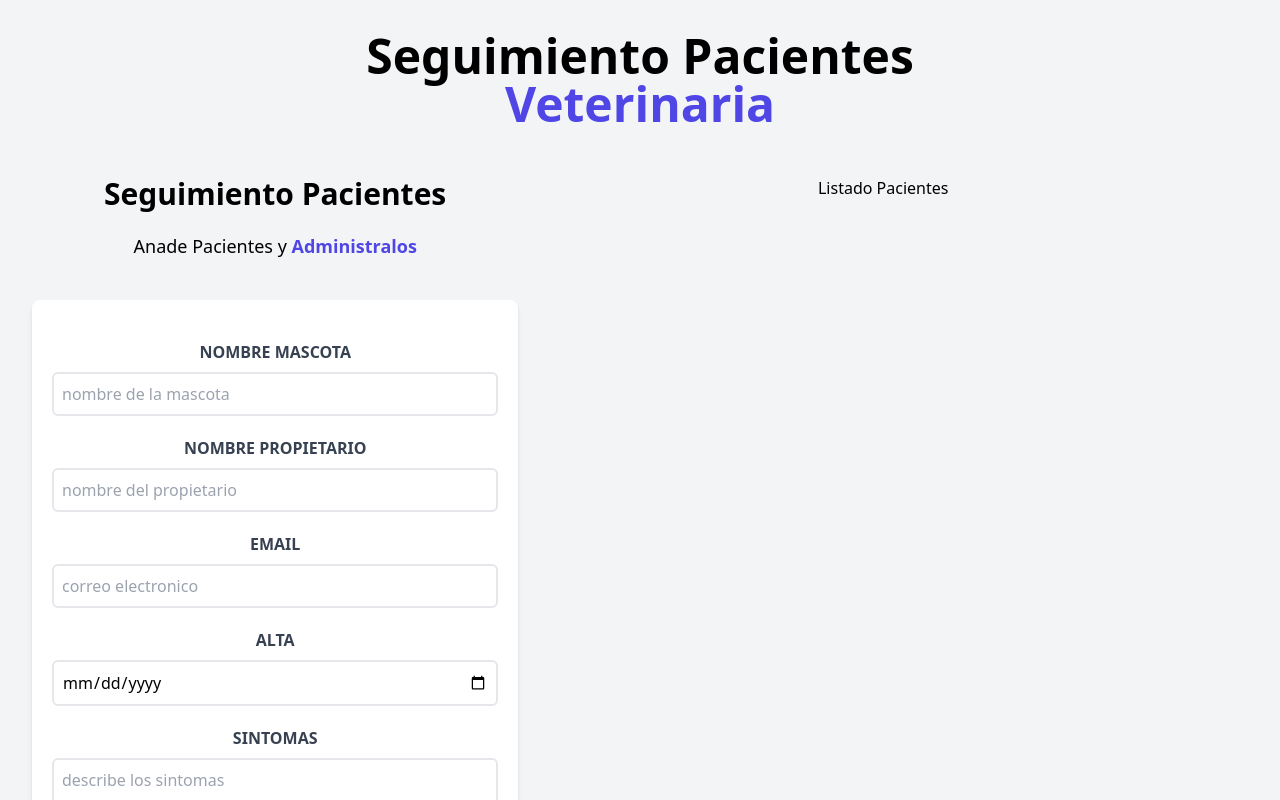
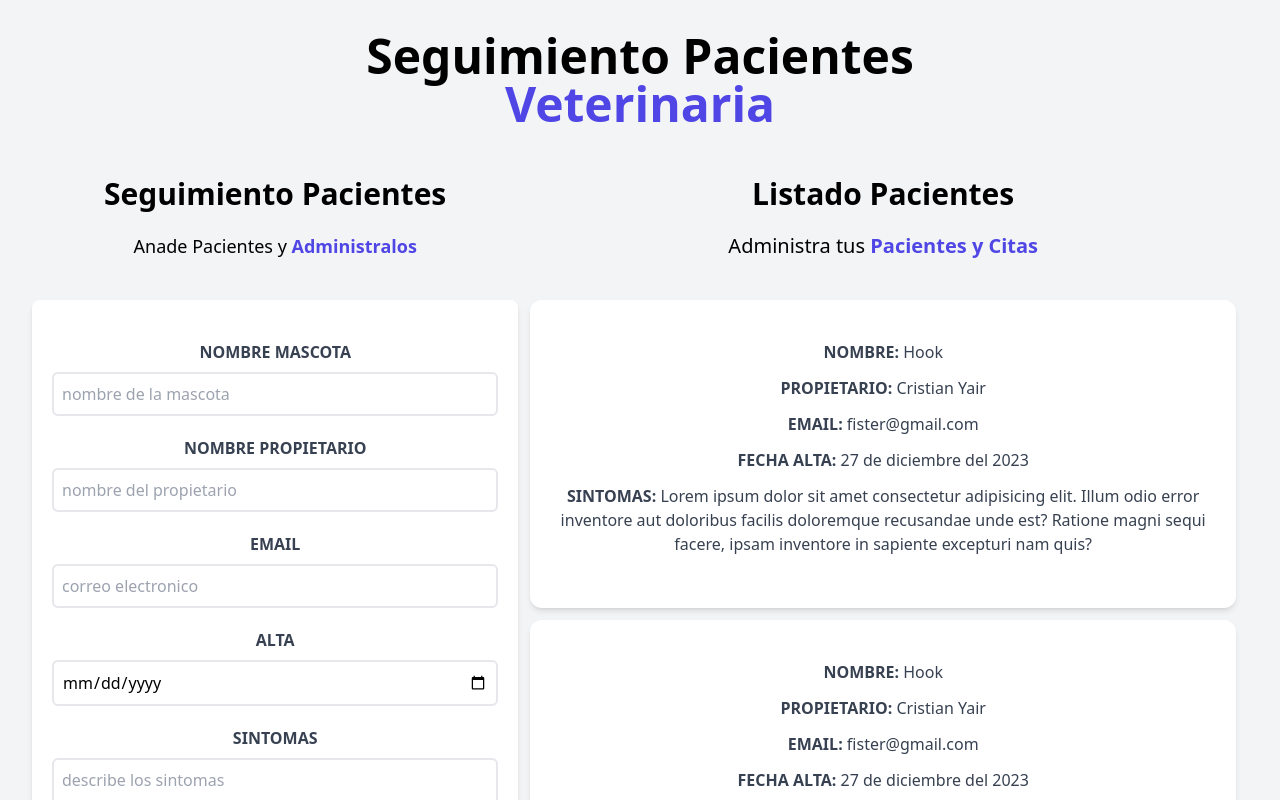
Before and after one commit to iamfister/citas-react, a React (Vite) app: page / in a window 1280 px wide. Shown: the top 800 px of the page. Built offline with nearby package versions, Linux system fonts and the light colour scheme.

Commit message:
desing listado de pacientes

```diff
--- a/src/components/ListadoPacientes.jsx
+++ b/src/components/ListadoPacientes.jsx
@@ -1,9 +1,21 @@
 import React from 'react'
+import Paciente from './Paciente'
 
 export default function ListadoPacientes() {
   return (
-    <div className='w-1/2 lg:w-3/5'>
-      <h2>Listado Pacientes</h2>
+    <div className='md:w-1/2 lg:w-3/5 md:h-screen overflow-y-scroll'>
+      <h2 className='font-black text-3xl text-center'>Listado Pacientes</h2>
+
+      <p className='text-xl mt-5 mb-10 text-center'>
+        Administra tus {''}
+        <span className='text-indigo-600 font-bold'>Pacientes y Citas</span>
+      </p>
+
+      <Paciente/>
+      <Paciente/>
+      <Paciente/>
+      <Paciente/>
+      <Paciente/>
     </div>
   )
 }
--- /dev/null
+++ b/src/components/Paciente.jsx
@@ -0,0 +1,30 @@
+export default function Paciente() {
+    return (
+        <div className='m-3 bg-white shadow-md px-5 py-10 rounded-xl'>
+            <p className='font-bold mb-3 text-gray-700 uppercase'>
+                Nombre: {''}
+                <span className='font-normal normal-case'>Hook</span>
+            </p>
+
+            <p className='font-bold mb-3 text-gray-700 uppercase'>
+                Propietario: {''}
+                <span className='font-normal normal-case'>Cristian Yair</span>
+            </p>
+
+            <p className='font-bold mb-3 text-gray-700 uppercase'>
+                Email: {''}
+                <span className='font-normal normal-case'>fister@gmail.com</span>
+            </p>
+
+            <p className='font-bold mb-3 text-gray-700 uppercase'>
+                Fecha Alta: {''}
+                <span className='font-normal normal-case'>27 de diciembre del 2023</span>
+            </p>
+
+            <p className='font-bold mb-3 text-gray-700 uppercase'>
+                Sintomas: {''}
+                <span className='font-normal normal-case'>Lorem ipsum dolor sit amet consectetur adipisicing elit. Illum odio error inventore aut doloribus facilis doloremque recusandae unde est? Ratione magni sequi facere, ipsam inventore in sapiente excepturi nam quis?</span>
+            </p>
+        </div>
+    )
+}
```
